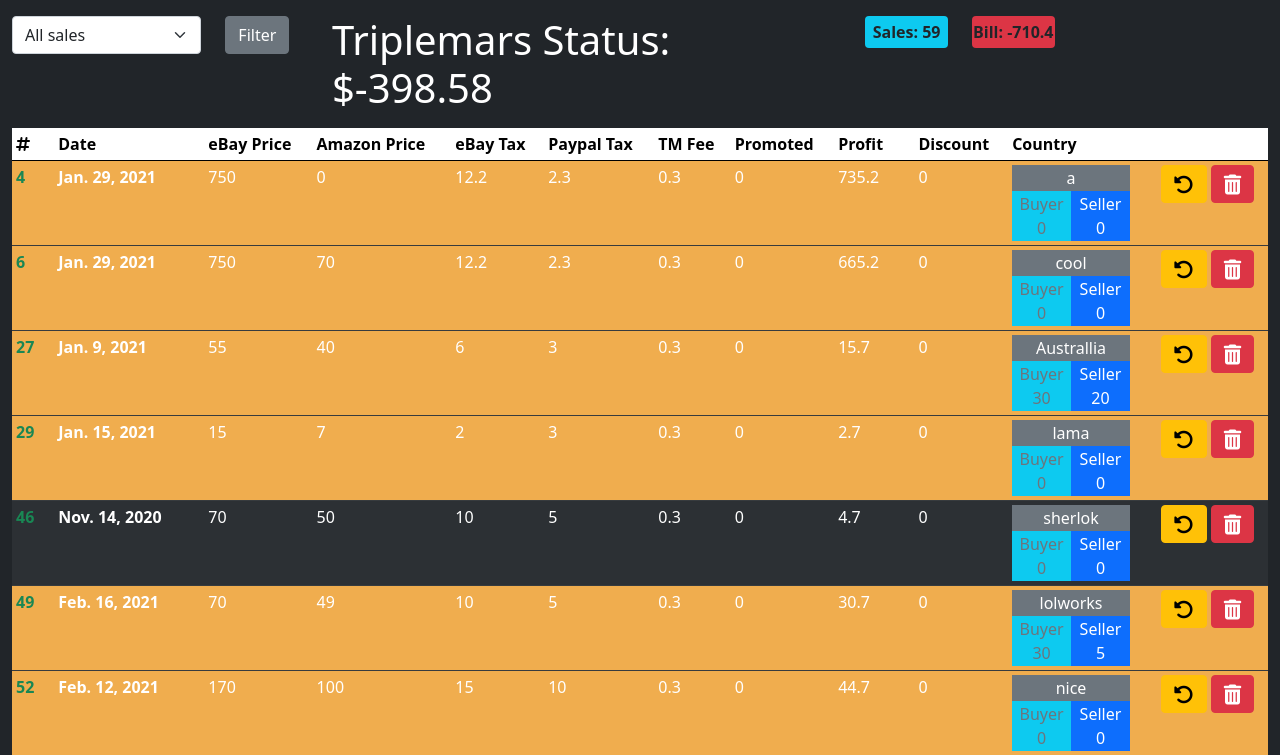
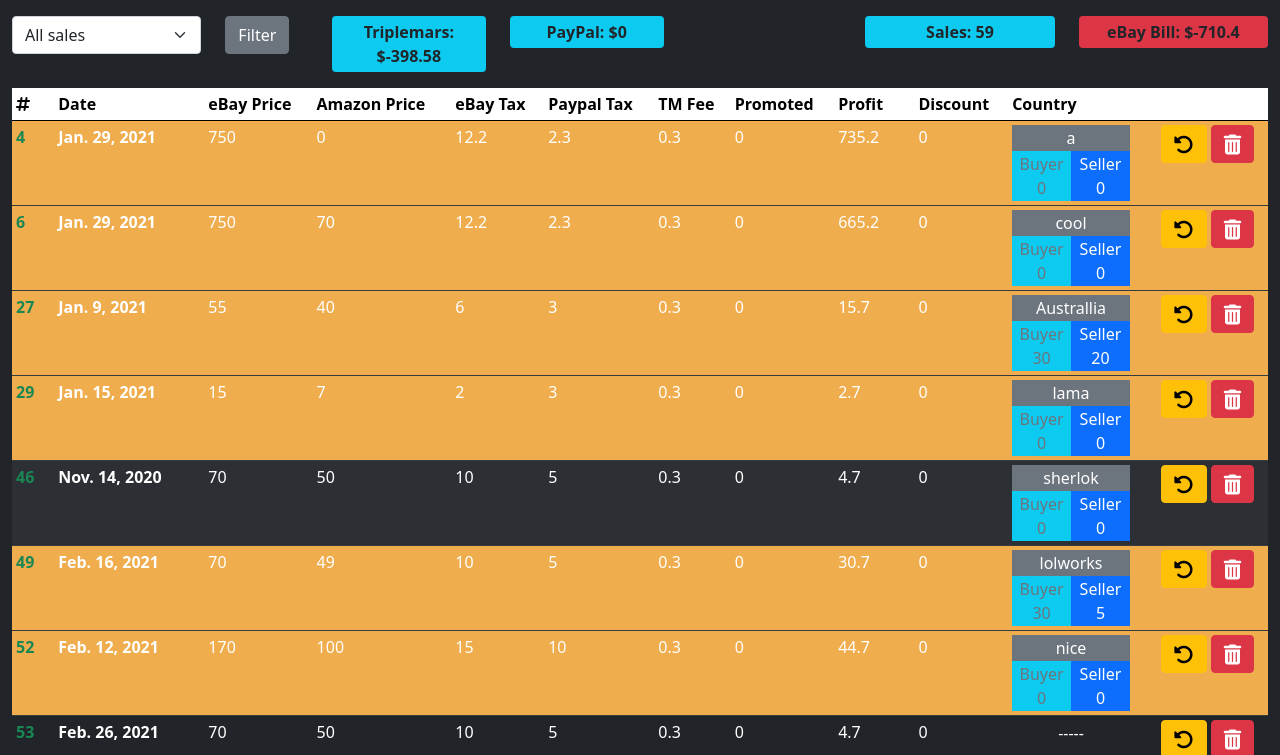
Before and after one commit to d4nieldev/ebaycalculator, a Django app: page /panel in a window 1280 px wide. Shown: the part 70-825 px from the top of the page. Run offline with Django 3.2, Linux system fonts and the light colour scheme; a user stored in the database is signed in; data comes from the database, SQL or seed files in the repository; some libraries are stand-ins or nearby versions.

Commit message:
changelog

```diff
--- a/core/models.py
+++ b/core/models.py
@@ -126,6 +126,7 @@ class SaleEntry(models.Model):
         if not self.pk:
             # object is being created, thus no primary key field yet
             change_balance.balance -= self.amazon_price + self.tm_fee - self.discount
+            change_balance.paypal_balance = change_balance.paypal_balance + self.ebay_price - self.paypal_tax
 
         else:
             # there is a primary key already, so the object updated.
@@ -293,6 +294,23 @@ class HipShipper(models.Model):
     seller_paid = models.FloatField()
     sale_entry = models.OneToOneField(SaleEntry, on_delete=models.CASCADE, default=0)
 
+    def save(self, *args, **kwargs):
+        '''
+        Changing the paypal balance.
+        '''
+        change_balance = Balance.objects.get(user=self.user)
+
+        if not self.pk:
+            # object is being created, thus no primary key field yet
+            change_balance.paypal_balance = change_balance.paypal_balance - self.seller_paid + self.buyer_paid
+        else:
+            change_balance.paypal_balance = change_balance.paypal_balance - self.seller_paid + self.buyer_paid
+
+        change_balance.save()
+
+
+        super(HipShipper, self).save(*args, **kwargs)
+
     def __str__(self):
         '''
         Example
--- a/core/views.py
+++ b/core/views.py
@@ -178,6 +178,7 @@ def panel(request):
         'user_sales': user_sales,
         'hipshippers': HipShipper.objects.all(),
         'user_balance': Balance.objects.get(user=request.user).balance,
+        'paypal_balance': Balance.objects.get(user=request.user).paypal_balance,
         'costs': Cost.objects.filter(user=request.user),
         'returned_sales': user_returned_sales
     }
--- a/static/js/panel.js
+++ b/static/js/panel.js
@@ -663,10 +663,12 @@ $(document).ready(function(){
 
     calc_total_date_profit();
 
+    // sales count
     $("#sales-count").html("Sales: " + parseFloat($("#table_sales > tbody > tr").length - 1));
 
+    // ebay bill updated only on page load
     ebay_bill = parseFloat($("#total_sum_eBay_tax").html()) + parseFloat($("#total_sum_promoted").html())
-    $("#ebay-bill").html("Bill: " + parseFloat(-1*ebay_bill));
+    $("#ebay-bill").html("eBay Bill: $" + parseFloat(-1*ebay_bill));
 
     // editable tables
     $(document).on("dblclick", ".editable", change_editable)
--- a/templates/panel.html
+++ b/templates/panel.html
@@ -31,14 +31,27 @@
             <div class="col-1">
                 <input type="submit" class="btn btn-secondary" name="btn_select_date" value="Filter">
             </div>
-            <span class='col-5'>
-                <span class="display-6">Triplemars Status: </span>
-                <span id="div_user_balance" class="display-6">${{ user_balance|roundFloat:2 }}</span>
-            </span>
-            <div class="col-1">
+            <!--Paypal Triplemars container-->
+            <div class="col-5">
+                <div class="row">
+                    <div class='col-4'>
+                        <div class="text-center rounded bg-info py-1 fw-bold text-dark">
+                            <span>Triplemars: </span>
+                            <span id="div_user_balance">${{ user_balance|roundFloat:2 }}</span>
+                        </div>
+                    </div>
+                    <div class="col-4">
+                        <div class="text-center rounded bg-info py-1 fw-bold text-dark">
+                            <span>PayPal: </span>
+                            <span id="div_paypal_balance">${{ paypal_balance|roundFloat:2 }}</span>
+                        </div>
+                    </div>
+                </div>
+            </div>
+            <div class="col-2">
                 <div id="sales-count" class="text-center rounded bg-info py-1 fw-bold text-dark"></div>
             </div>
-            <div class="col-1">
+            <div class="col-2">
                 <div id="ebay-bill" class="text-center rounded bg-danger py-1 fw-bold text-dark"></div>
             </div>
         </div>
```
Also changed, not shown: changelog.md (added).
